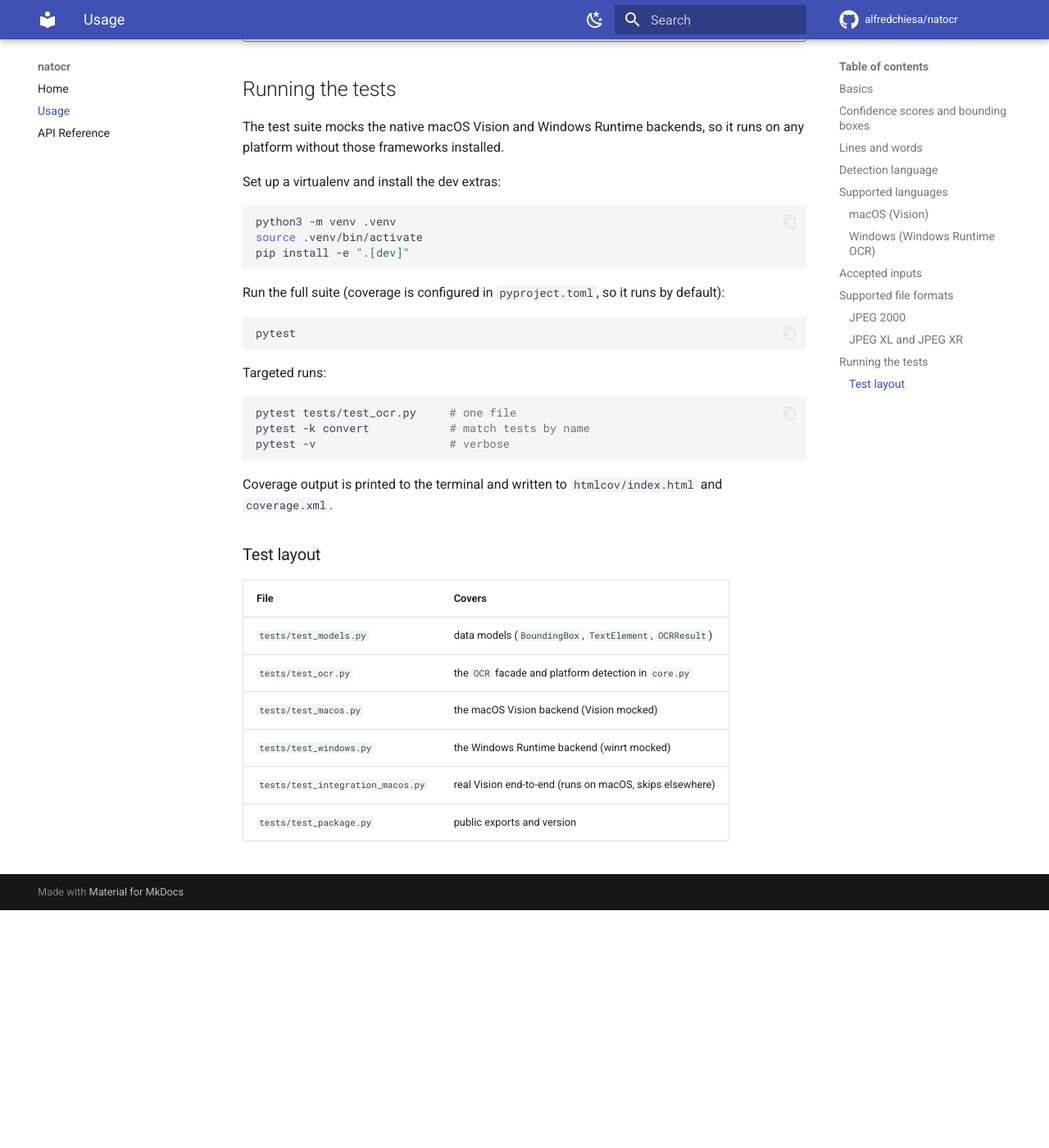
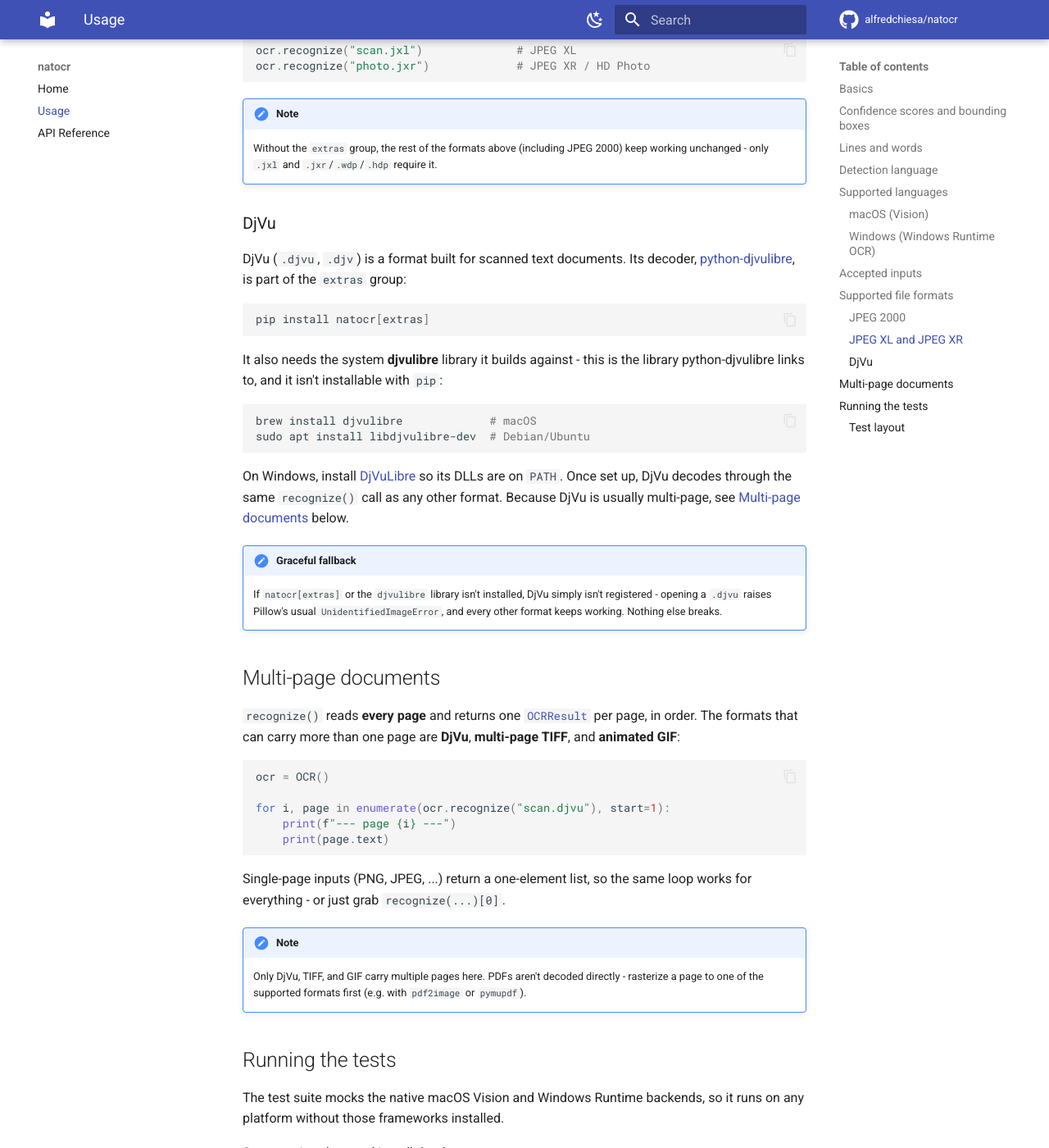
Before and after one commit to alfredchiesa/natocr, an MkDocs documentation site: the page built from docs/usage.md, in a window 1280 px wide and 1400 px high, scrolled down 5032 px. Shown: the whole window at 82% size. Built offline with MkDocs 1.6.1 and Material for MkDocs 9.7.7, drawn with Linux system fonts in a browser that asks for light colours; comment, search, counter and statistics services are not loaded; before the commit the page ends 6142 px from its top, so only the background shows below that; some of the changed text lies outside the part shown.

Commit message:
feat: adds multipage and DjVu support

````diff
--- a/docs/usage.md
+++ b/docs/usage.md
@@ -2,33 +2,37 @@
 
 ## Basics
 
-Create an `OCR` and call `recognize()`. It returns an
-[`OCRResult`](api.md#natocr.OCRResult):
+Create an `OCR` and call `recognize()`. It returns a `list` of
+[`OCRResult`](api.md#natocr.OCRResult) - one per page. Most images are a single
+page, so you'll usually read `pages[0]`:
 
 ```python
 from natocr import OCR
 
 ocr = OCR()                    # defaults to english
-result = ocr.recognize("invoice.png")
+pages = ocr.recognize("invoice.png")
 
-print(result.text)
+print(pages[0].text)
 ```
 
 ```text
 Invoice #1042 Total $58.20 Thank you!
 ```
 
+Multi-page documents (DjVu, TIFF, GIF) give one result per page - see
+[Multi-page documents](#multi-page-documents).
+
 ## Confidence scores and bounding boxes
 
-Beyond the flat `.text`, you get a per-detection breakdown with bounding boxes
-and (on macOS) confidence scores:
+Beyond the flat `.text`, each page gives a per-detection breakdown with bounding
+boxes and (on macOS) confidence scores:
 
 ```python
-result = ocr.recognize("receipt.png")
+page = ocr.recognize("receipt.png")[0]
 
-print(result.confidence)          # average confidence, or None if unavailable
+print(page.confidence)            # average confidence, or None if unavailable
 
-for element in result.elements:
+for element in page.elements:
     box = element.bounds.bounds   # (x, y, width, height) in pixels
     print(f"{element.text!r} @ {box} conf={element.confidence}")
 ```
@@ -46,11 +50,11 @@ for element in result.elements:
 
 ## Lines and words
 
-Convenience views group the result by reading order:
+Convenience views group a page by reading order:
 
 ```python
-result.lines      # ['Acme Coffee', 'Latte $4.50']  - elements grouped into lines
-result.words      # list of TextElement with non-empty text
+page.lines      # ['Acme Coffee', 'Latte $4.50']  - elements grouped into lines
+page.words      # list of TextElement with non-empty text
 ```
 
 ## Detection language
@@ -152,9 +156,9 @@ ocr.recognize(open("page.png", "rb").read())  # raw image bytes
 Images are decoded with [Pillow](https://python-pillow.org/), so any raster
 format Pillow can open works as an input file or byte string. HEIC/HEIF decoding
 (and AVIF) is provided by the bundled [pillow-heif](https://github.com/bigcat88/pillow_heif),
-so iPhone photos work with no extra setup. JPEG XL and JPEG XR need a couple of
-extra decoders from the optional `extras` group (see
-[JPEG XL and JPEG XR](#jpeg-xl-and-jpeg-xr) below).
+so iPhone photos work with no extra setup. JPEG XL, JPEG XR, and DjVu need extra
+decoders from the optional `extras` group (see [JPEG XL and JPEG XR](#jpeg-xl-and-jpeg-xr)
+and [DjVu](#djvu) below).
 
 | Format | Extensions | Notes |
 | --- | --- | --- |
@@ -163,18 +167,21 @@ extra decoders from the optional `extras` group (see
 | JPEG 2000 | `.jp2`, `.j2k`, `.jpf`, `.jpx` | wavelet-based, decoded natively by Pillow |
 | JPEG XL | `.jxl` | modern successor to JPEG (needs `natocr[extras]`) |
 | JPEG XR / HD Photo | `.jxr`, `.wdp`, `.hdp` | Microsoft HD Photo (needs `natocr[extras]`) |
-| TIFF | `.tif`, `.tiff` | common for scans |
+| TIFF | `.tif`, `.tiff` | common for scans; **multi-page** |
 | BMP | `.bmp` | uncompressed bitmap |
-| GIF | `.gif` | first frame is used |
+| GIF | `.gif` | **multi-page** - one result per frame |
 | WebP | `.webp` | modern lossy/lossless |
 | HEIC/HEIF | `.heic`, `.heif`, `.hif` | iPhone photos and screenshots |
 | AVIF | `.avif` | AV1-based, decoded via the bundled pillow-heif |
 | PPM/PGM | `.ppm`, `.pgm` | netpbm bitmaps |
 | PCX | `.pcx` | legacy PC Paintbrush, common in old scan archives |
+| DjVu | `.djvu`, `.djv` | scanned documents; **multi-page** (needs `natocr[extras]` + the djvulibre system library) |
 
 !!! note
-    PDFs and other multi-page documents aren't decoded directly - rasterize a
-    page to one of the formats above first (e.g. with `pdf2image` or `pymupdf`).
+    Multi-page DjVu, TIFF, and GIF are read page-by-page by
+    [`recognize()`](#multi-page-documents). PDFs aren't decoded directly -
+    rasterize a page to one of the formats above first (e.g. with `pdf2image` or
+    `pymupdf`).
 
 ### JPEG 2000
 
@@ -205,6 +212,57 @@ ocr.recognize("photo.jxr")             # JPEG XR / HD Photo
     Without the `extras` group, the rest of the formats above (including
     JPEG 2000) keep working unchanged - only `.jxl` and `.jxr`/`.wdp`/`.hdp`
     require it.
+
+### DjVu
+
+DjVu (`.djvu`, `.djv`) is a format built for scanned text documents. Its decoder,
+[python-djvulibre](https://pypi.org/project/djvulibre-python/), is part of the
+`extras` group:
+
+```bash
+pip install natocr[extras]
+```
+
+It also needs the system **djvulibre** library it builds against - this is the
+library python-djvulibre links to, and it isn't installable with `pip`:
+
+```bash
+brew install djvulibre             # macOS
+sudo apt install libdjvulibre-dev  # Debian/Ubuntu
+```
+
+On Windows, install [DjVuLibre](https://djvu.sourceforge.net/) so its DLLs are on
+`PATH`. Once set up, DjVu decodes through the same `recognize()` call as any other
+format. Because DjVu is usually multi-page, see
+[Multi-page documents](#multi-page-documents) below.
+
+!!! note "Graceful fallback"
+    If `natocr[extras]` or the `djvulibre` library isn't installed, DjVu simply
+    isn't registered - opening a `.djvu` raises Pillow's usual
+    `UnidentifiedImageError`, and every other format keeps working. Nothing else
+    breaks.
+
+## Multi-page documents
+
+`recognize()` reads **every page** and returns one
+[`OCRResult`](api.md#natocr.OCRResult) per page, in order. The formats that can
+carry more than one page are **DjVu**, **multi-page TIFF**, and **animated GIF**:
+
+```python
+ocr = OCR()
+
+for i, page in enumerate(ocr.recognize("scan.djvu"), start=1):
+    print(f"--- page {i} ---")
+    print(page.text)
+```
+
+Single-page inputs (PNG, JPEG, ...) return a one-element list, so the same loop
+works for everything - or just grab `recognize(...)[0]`.
+
+!!! note
+    Only DjVu, TIFF, and GIF carry multiple pages here. PDFs aren't decoded
+    directly - rasterize a page to one of the supported formats first (e.g. with
+    `pdf2image` or `pymupdf`).
 
 ## Running the tests
 
--- a/pyproject.toml
+++ b/pyproject.toml
@@ -39,7 +39,11 @@ dependencies = [
 ]
 
 [project.optional-dependencies]
-extras = ["pillow-jxl-plugin>=1.3.0", "imagecodecs>=2024.1.1"]
+extras = [
+    "pillow-jxl-plugin>=1.3.0",
+    "imagecodecs>=2024.1.1",
+    "djvulibre-python>=0.9.3",
+]
 dev = [
     "pytest>=7.0.0",
     "pytest-cov>=4.0.0",
````
Also changed, not shown: README.md (+62 -23 lines), docs/index.md (+14 -14 lines), 4 other files.
